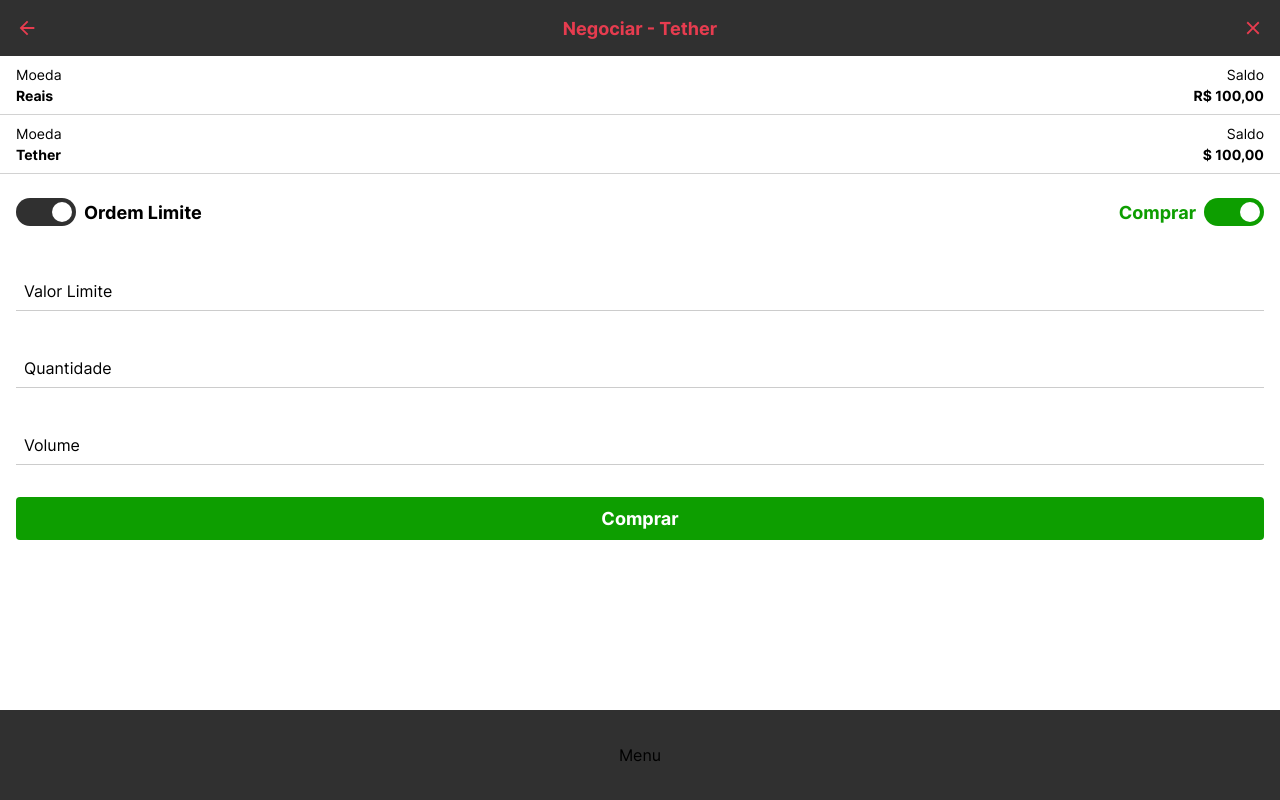
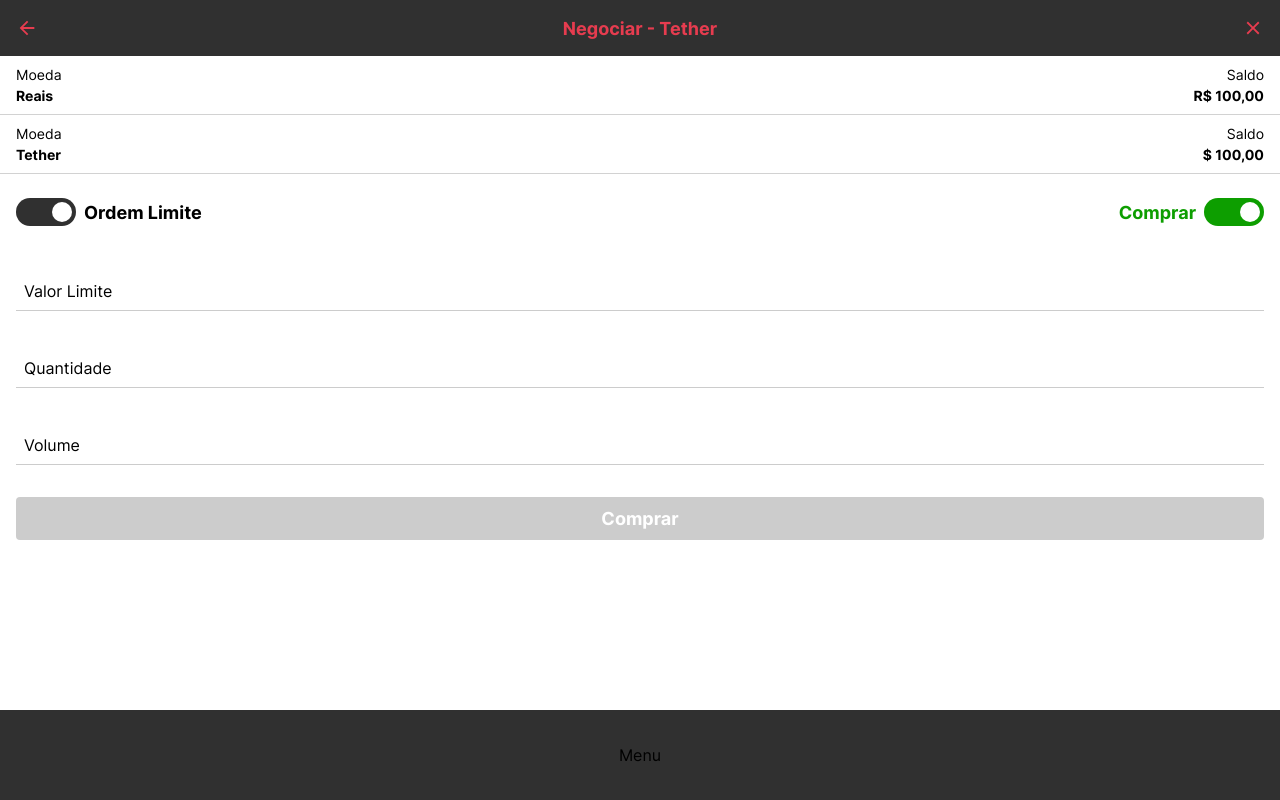
Before and after one commit to fcms14/react-components, a React (Vite) app: page /exchange in a window 1280 px wide. Built offline with nearby package versions, Linux system fonts and the light colour scheme.

Commit message:
chore: button clean interfaces

```diff
--- a/src/components/molecules/Button/ButtonRoot.tsx
+++ b/src/components/molecules/Button/ButtonRoot.tsx
@@ -9,8 +9,11 @@ interface Interface {
 }
 
 const ButtonRoot = ({ children, buttonStyle, onClick }: Interface) => {
+  const isActive = buttonStyle?.active && !buttonStyle.loading
+  const _onClick = isActive ? onClick : undefined
+
   return (
-    <ButtonStyle {...buttonStyle} onClick={onClick}>
+    <ButtonStyle {...buttonStyle} onClick={_onClick}>
       {children}
     </ButtonStyle >
   )
--- a/src/components/molecules/Button/ButtonStyle.ts
+++ b/src/components/molecules/Button/ButtonStyle.ts
@@ -15,6 +15,7 @@ const ButtonStyle = styled.button<ButtonProps>`
     : css`background-color: ${props.color ? props.color : props.active ? props.theme.colors.button.active : props.theme.colors.button.inactive};`
   }
 
+  cursor: ${props => props.loading ? 'wait' : props.active ? "pointer" : "not-allowed"};
   flex-direction: ${props => props.flexDirection};
   width: ${props => props.width};
 `
--- a/src/components/organisms/Button/default.tsx
+++ b/src/components/organisms/Button/default.tsx
@@ -1,24 +1,22 @@
+import { ButtonProps } from "../../../interfaces"
 import { Button } from "../../molecules/Button"
 import { getColor, getIconSize } from "./helper"
 
 interface Interface {
   text: string,
   onClick: () => void,
-  loading: boolean
-  active?: boolean,
-  secondary?: boolean,
   iconSize?: number,
-  buttonColor?: string,
+  buttonStyle?: ButtonProps
 }
 
-const ButtonDefault = ({ text, onClick, active, loading, secondary, iconSize, buttonColor }: Interface) => {
+const ButtonDefault = ({ text, onClick, iconSize, buttonStyle }: Interface) => {
   const _iconSize = getIconSize(iconSize)
-  const color = getColor(secondary, active)
+  const color = getColor(buttonStyle?.secondary, buttonStyle?.active)
 
   return (
-    <Button.Root buttonStyle={{ active: active, secondary: secondary, color: buttonColor }} onClick={onClick}>
+    <Button.Root buttonStyle={{ ...buttonStyle }} onClick={onClick}>
       <Button.Title titleStyle={{ color: color }}> {text} </Button.Title>
-      {loading && <Button.Icon color={color} loading={loading} width={_iconSize} icon="Loading3Quarters" />}
+      {buttonStyle?.loading && <Button.Icon color={color} loading={buttonStyle.loading} width={_iconSize} icon="Loading3Quarters" />}
     </Button.Root>
   )
 }
--- a/src/components/organisms/Button/onlyIcon.tsx
+++ b/src/components/organisms/Button/onlyIcon.tsx
@@ -1,22 +1,21 @@
+import { ButtonProps } from "../../../interfaces"
 import { Button } from "../../molecules/Button"
 import { getColor, getIconSize } from "./helper"
 
 interface Interface {
+  icon: string,
+  iconSize?: number,
   onClick: () => void
-  loading: boolean
-  active?: boolean,
-  secondary?: boolean,
-  iconSize?: number,
-  icon: string,
+  buttonStyle?: ButtonProps
 }
 
-const ButtonOnlyIcon = ({ icon, iconSize, onClick, active, secondary, loading }: Interface) => {
+const ButtonOnlyIcon = ({ icon, iconSize, onClick, buttonStyle }: Interface) => {
   const _iconSize = getIconSize(iconSize)
-  const color = getColor(secondary, active)
+  const color = getColor(buttonStyle?.secondary, buttonStyle?.active)
 
   return (
-    <Button.Root buttonStyle={{ width: "fit-content", active: active, secondary: secondary }} onClick={onClick}>
-      <Button.Icon color={color} loading={loading} width={_iconSize} icon={loading ? "Loading3Quarters" : icon} />
+    <Button.Root buttonStyle={{ width: "fit-content", ...buttonStyle }} onClick={onClick}>
+      <Button.Icon color={color} loading={buttonStyle?.loading} width={_iconSize} icon={buttonStyle?.loading ? "Loading3Quarters" : icon}/>
     </Button.Root>
   )
 }
--- a/src/components/organisms/Button/withIcon.tsx
+++ b/src/components/organisms/Button/withIcon.tsx
@@ -4,24 +4,22 @@ import { getColor, getIconSize } from "./helper"
 
 interface Interface {
   text: string,
+  icon: string,
+  iconSize?: number,
   onClick: () => void
-  loading: boolean
-  active?: boolean,
-  secondary?: boolean,
-  iconSize?: number,
-  icon: string,
+  buttonStyle?: ButtonProps
   iconBefore?: boolean
 }
 
-const ButtonWithIcon = ({ text, icon, iconSize, onClick, iconBefore, active, secondary, loading }: Interface) => {
+const ButtonWithIcon = ({ text, icon, iconSize, onClick, iconBefore, buttonStyle }: Interface) => {
   const _iconSize = getIconSize(iconSize)
-  const color = getColor(secondary, active)
-  const buttonStyle: ButtonProps | undefined = iconBefore ? { flexDirection: "row-reverse", active: active, secondary: secondary } : { active: active, secondary: secondary }
+  const color = getColor(buttonStyle?.secondary, buttonStyle?.active)
+  const _buttonStyle: ButtonProps = { flexDirection: `${iconBefore ? "row-reverse" : undefined}`, ...buttonStyle }
 
   return (
-    <Button.Root buttonStyle={{ ...buttonStyle }} onClick={onClick}>
+    <Button.Root buttonStyle={_buttonStyle} onClick={onClick}>
       <Button.Title titleStyle={{ color: color }} > {text} </Button.Title>
-      <Button.Icon color={color} loading={loading} width={_iconSize} icon={loading ? "Loading3Quarters" : icon} />
+      <Button.Icon color={color} loading={buttonStyle?.loading} width={_iconSize} icon={buttonStyle?.loading ? "Loading3Quarters" : icon} />
     </Button.Root>
   )
 }
--- a/src/interfaces/index.ts
+++ b/src/interfaces/index.ts
@@ -106,6 +106,7 @@ export interface ButtonProps {
     flexDirection?: string
     width?: string
     active?: boolean
+    loading?: boolean
     secondary?: boolean
     color?: string,
 }
```
